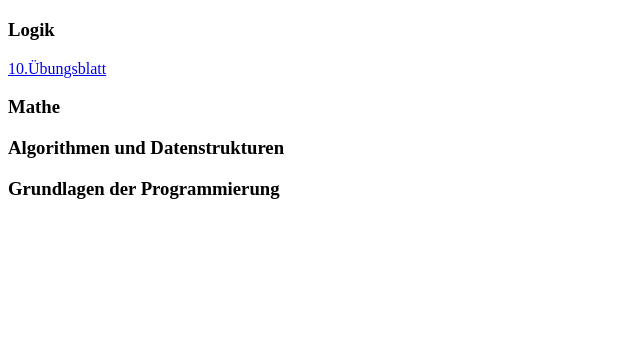
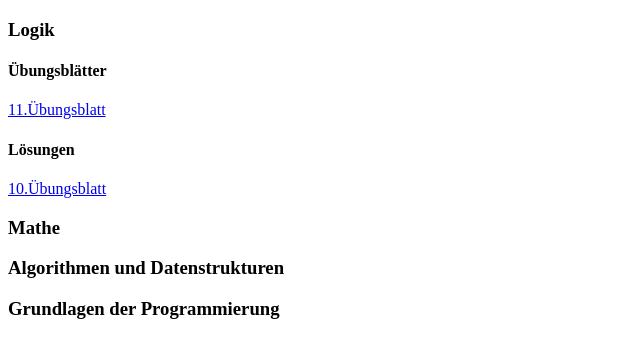
Before and after one commit to grseewald/grseewald.github.io, a plain HTML site: page 1_Semester/1_Semester.html in a window 1280 px wide. Shown: the part 61-418 px from the top of the page, without its empty margins (0-640 px from the left). Drawn offline with Linux system fonts and the light colour scheme.

Commit message:
Logik/Uebung/11

```diff
--- a/1_Semester/1_Semester.html
+++ b/1_Semester/1_Semester.html
@@ -6,7 +6,10 @@
 <h1>1.Semester</h1>
 
 <h3>Logik</h3>
-<a href="1_Semester/Logik/Loesungen/10.pdf" download="10.Übungsblatt">10.Übungsblatt</a>
+<h4>Übungsblätter</h4>
+<a href="Logik/Uebungsblaetter/11.pdf" download="11.Übungsblatt">11.Übungsblatt</a>
+<h4>Lösungen</h4>
+<a href="Logik/Loesungen/10.pdf" download="10.Übungsblatt">10.Übungsblatt</a>
 
 
 <h3>Mathe</h3>
```
Also changed, not shown: 1 other file.
